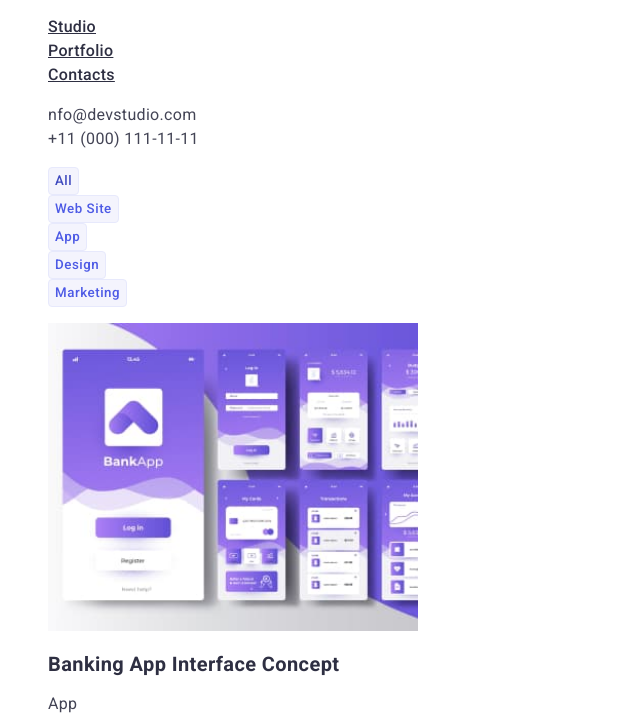
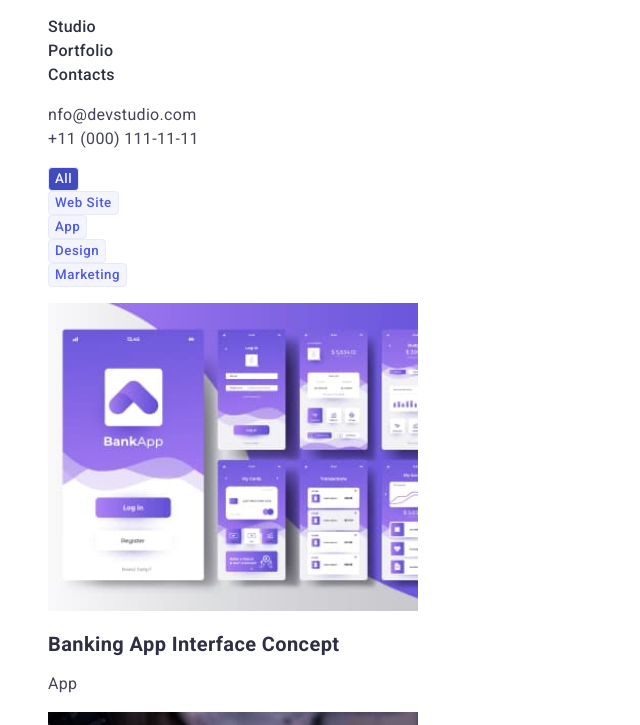
Before and after one commit to Mariia177/goiit-markup-hw-02, a plain HTML site: page portfolio.html in a window 1280 px wide. Both pictures are taken after a click on the button "All". Shown: the part 33-758 px from the top of the page, without its empty margins (0-640 px from the left). Drawn offline with Linux system fonts and the light colour scheme.

Commit message:
прибрала підкреслювання

```diff
--- a/css/styles.css
+++ b/css/styles.css
@@ -49,10 +49,15 @@ font-family: Roboto, sans-serif;
     line-height: 1.5;
     letter-spacing: 0.02em;
     color: var(--secondary-fond-color);
+    text-decoration: none;
        }
     .nav-link:hover{
      color:#404BBF;
        }
+    .nav-link:focus{
+        color:#404BBF;
+
+    }
 
 /* contact-link */
 
@@ -89,6 +94,11 @@ font-family: Roboto, sans-serif;
     color: var(--text-white-color);
     background-color: var(--accent-color);
     }
+
+.poitner{
+    cursor: pointer;
+}
+
 
      /* Section */
 
@@ -224,13 +234,12 @@ font-family: Roboto, sans-serif;
 
 
 .link-button{
-font-family: 'Roboto';
+font-family: Roboto, sans-serif;
 font-style: normal;
 font-weight: 500;
 line-height: 1.5;
 text-align: center;
 letter-spacing: 0.04em;
-line-height: 24px;
 background-color: #F4F4FD;
 color: #4D5AE5;
 border: 1px solid #E7E9FC;
@@ -241,7 +250,8 @@ border-radius: 4px;
    background-color:#404BBF;
 }
 .link-button:focus {
-    color: #404BBF;
+    color: #F4F4FD;
+    background-color:  #404BBF;
 }
 
 
```
Also changed, not shown: index.html (+1 -1 lines).
